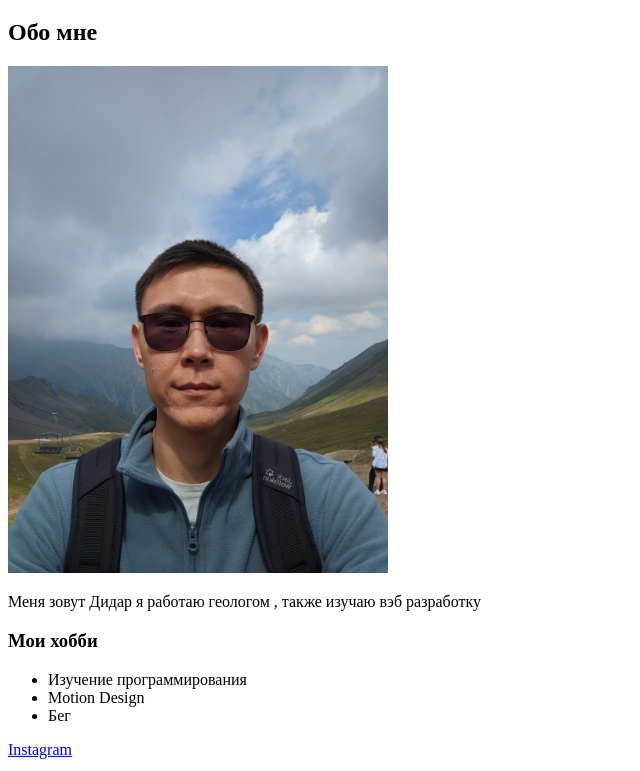
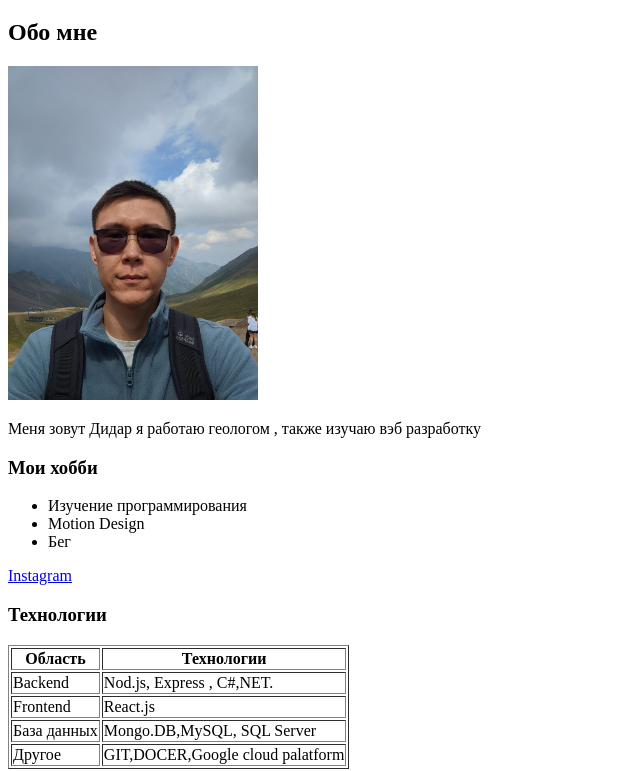
Before and after one commit to daizharyk/start, a plain HTML site: page module2/mine.html in a window 1280 px wide. Shown: the part 61-832 px from the top of the page, without its empty margins (0-640 px from the left). Drawn offline with Linux system fonts and the light colour scheme.

Commit message:
change photo width

```diff
--- a/module2/mine.html
+++ b/module2/mine.html
@@ -11,7 +11,7 @@
     </header>
     <section>
       <h2>Обо мне</h2>
-      <img src="PXL_20220805_145802207.jpg" width="380" alt="Мой фотография" />
+      <img src="PXL_20220805_145802207.jpg" width="250" alt="Мой фотография" />
       <p>Меня зовут Дидар я работаю геологом , также изучаю вэб разработку</p>
       <h3>Мои хобби</h3>
       <ul>
```
